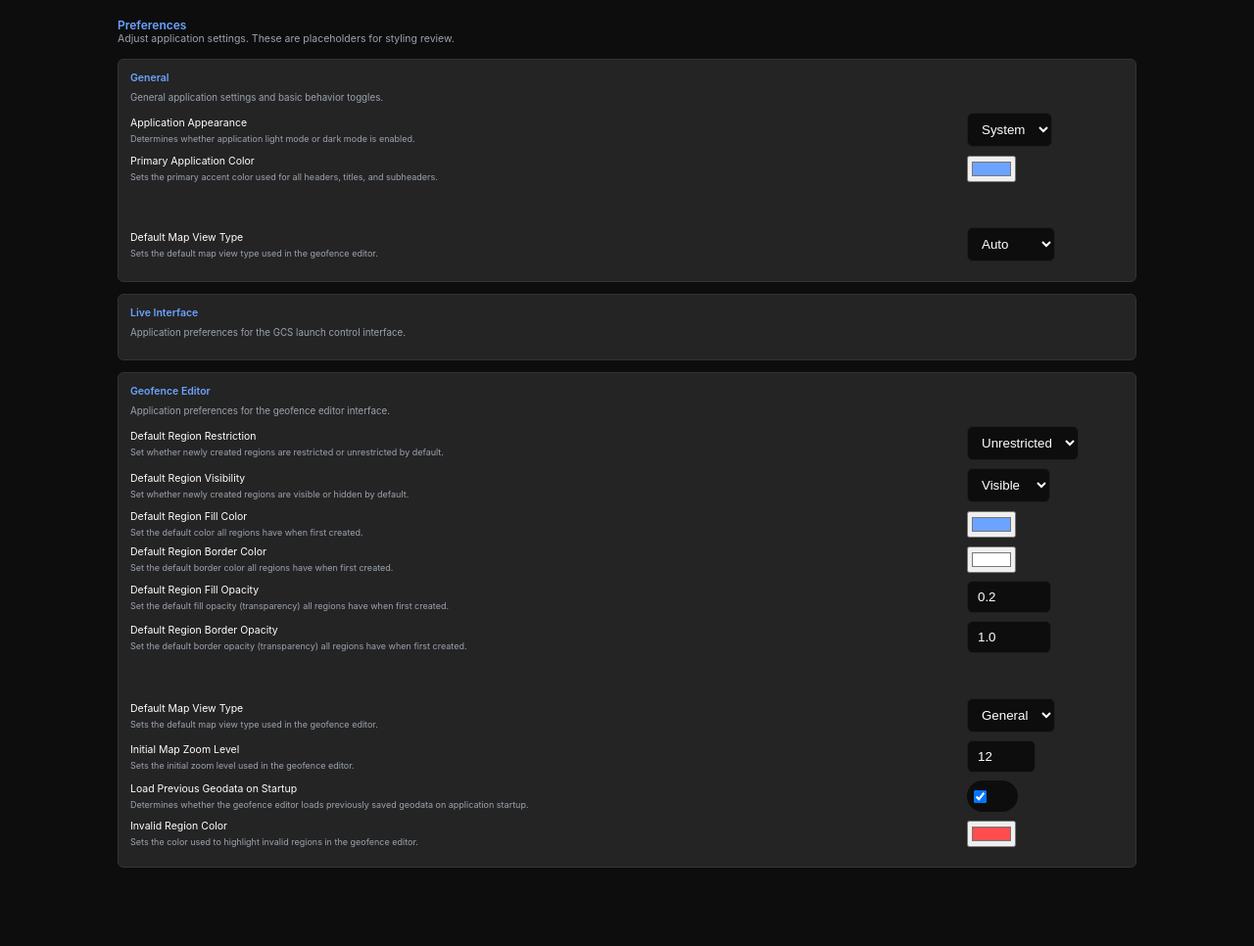
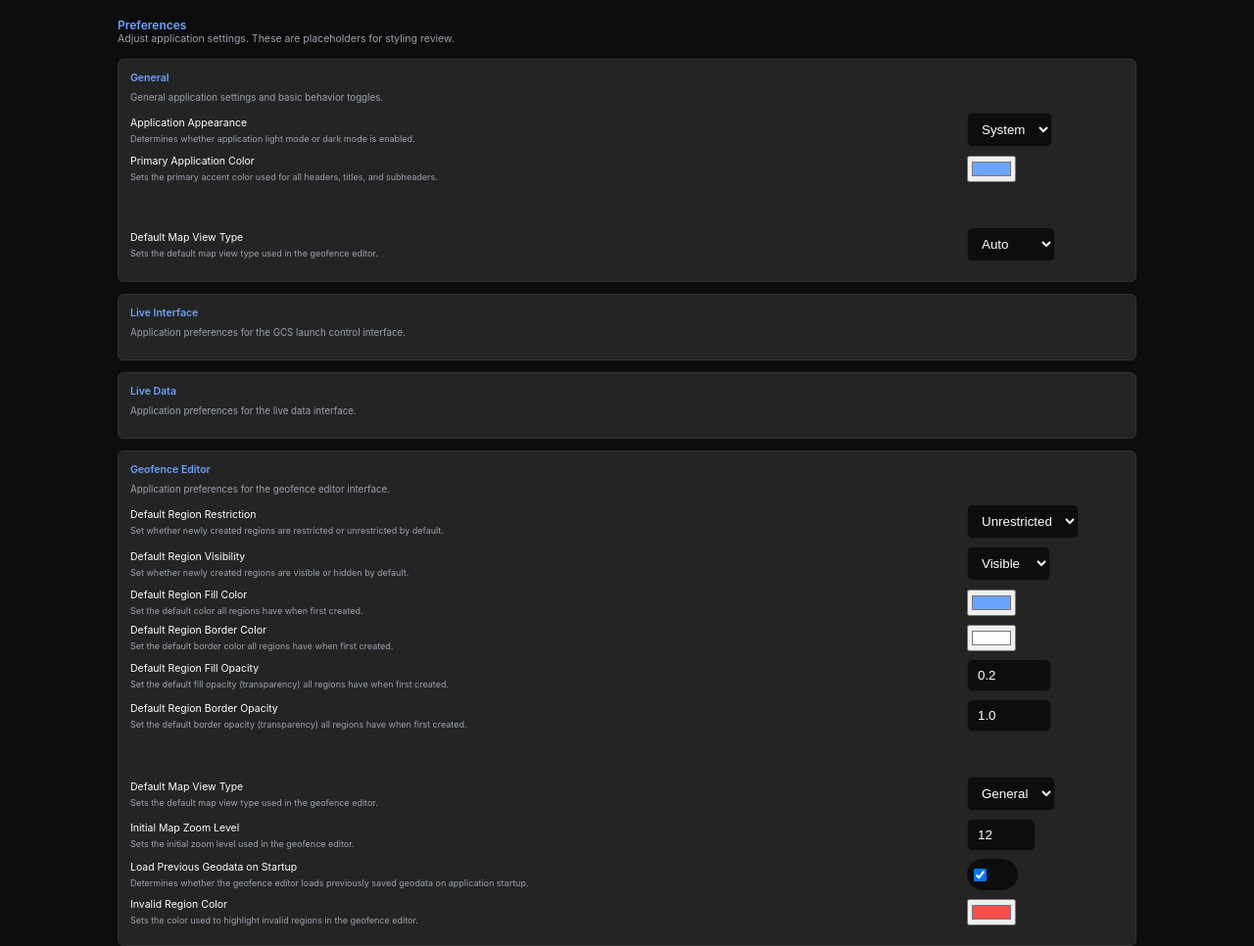
Before and after one commit to CakemanII/Green-Maple-Leaf-App, a website: page src/preferences/preferences.html in a window 1280 px wide. Shown: the whole page at 98% size. Before the commit the page ends 886 px from the top, so only its background shows below. Drawn offline with Linux system fonts and the light colour scheme.

Commit message:
fixed tab issue

```diff
--- a/src/preferences/preferences.html
+++ b/src/preferences/preferences.html
@@ -147,6 +147,11 @@
 				</section>
 
 				<section class="prefs-card">
+					<h2>Live Data</h2>
+					<p class="desc">Application preferences for the live data interface.</p>
+				</section>
+
+				<section class="prefs-card">
 					<h2>Geofence Editor</h2>
 					<p class="desc">Application preferences for the geofence editor interface.</p>
 
--- a/src/tsconfig.json
+++ b/src/tsconfig.json
@@ -8,7 +8,9 @@
     "sourceMap": true,
     "removeComments": false,
     "noEmitOnError": false,
-    "allowJs": false
+    "allowJs": false,
+    "noEmit": false,
+    "composite": true
   },
   "files": [],
   "references": [
```
Also changed, not shown: src/main/index.html (+2 -2 lines), src/main/ts/tab_handler.ts (+7 -7 lines).
